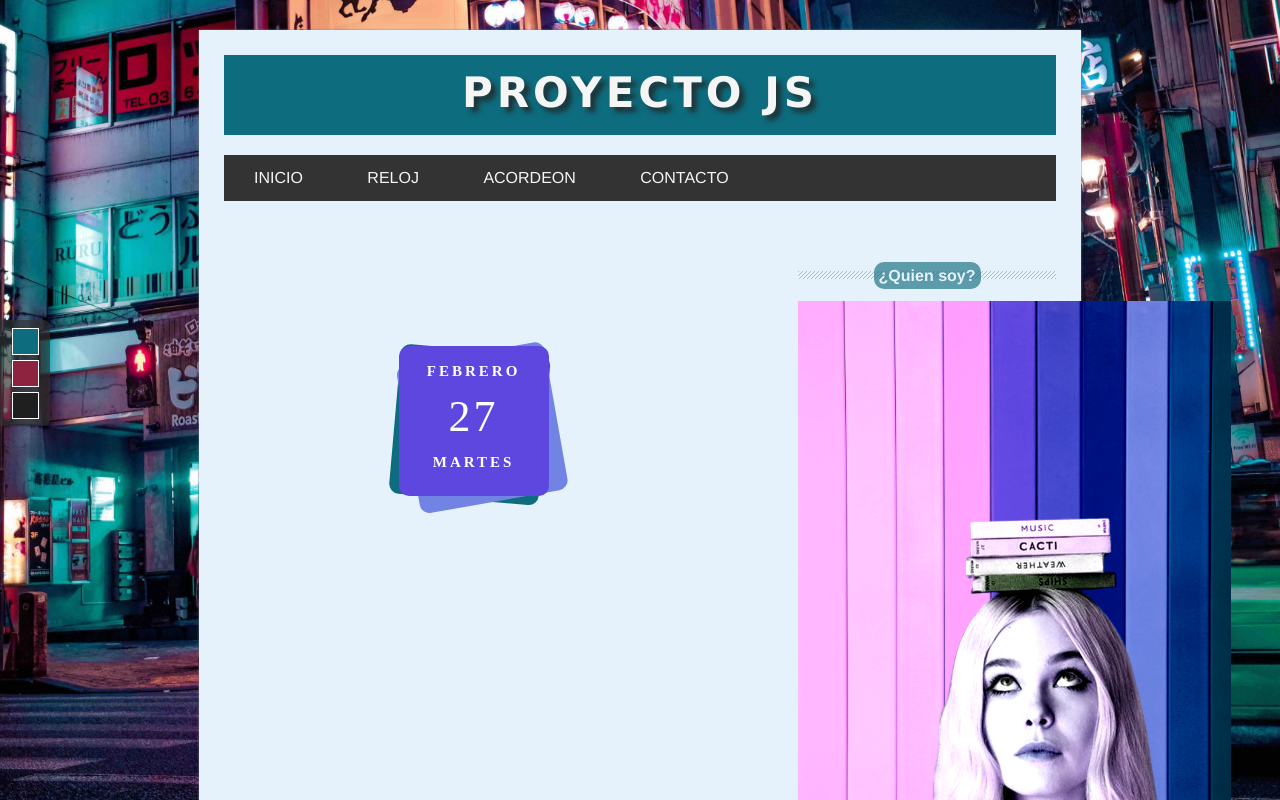
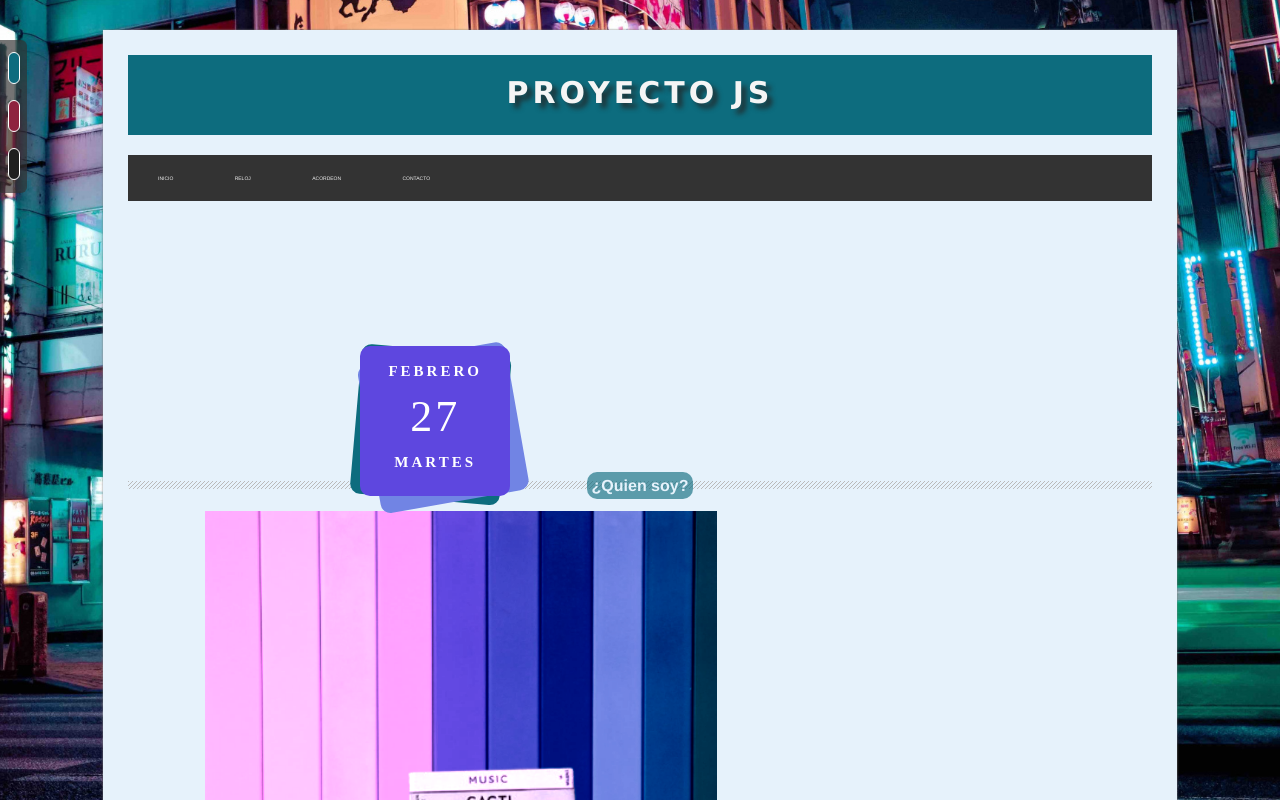
Before and after one commit to Suzowy/proyect-js, a plain HTML site: page reloj.html in a window 1280 px wide. Shown: the top 800 px of the page. Drawn offline with nearby package versions, Linux system fonts and the light colour scheme.

Commit message:
selector theme

```diff
--- a/css/responsive.css
+++ b/css/responsive.css
@@ -89,10 +89,10 @@
   }
 }
 
-@media (max-width: 430px) {
+@media (min-width: 419px) {
   #global {
     top: 10%;
-    width: 75%;
+    width: 80%;
   }
   #logo {
     font-size: 20px;
@@ -100,21 +100,23 @@
 
   #menu {
     text-align: left;
-    font-size: 4px;
+    font-size: 5px;
   }
 
   #selector-theme {
-    top: 6%;
-    width: 28px;
+    top: 5%;
+    width: 27px;
+    height: 147px;
   }
 
   #to-blue,
   #to-red,
   #to-black {
-    width: 15px;
+    width: 10px;
     height: 30px;
-    margin-top: 20px;
-    margin-bottom: 20px;
+    margin-top: 9px;
+    margin-bottom: 16px;
+    border-radius:6px;
   }
 
 
```
